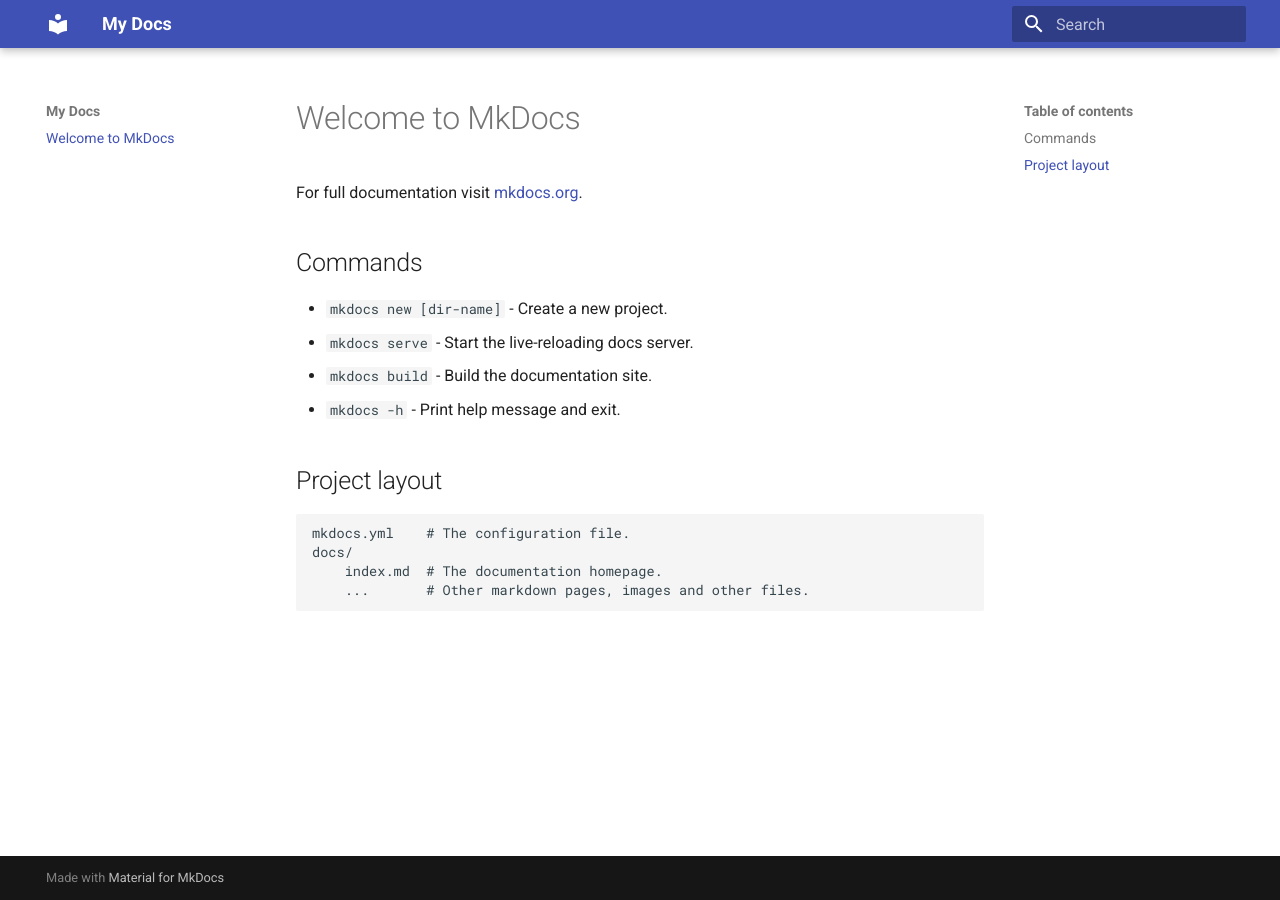
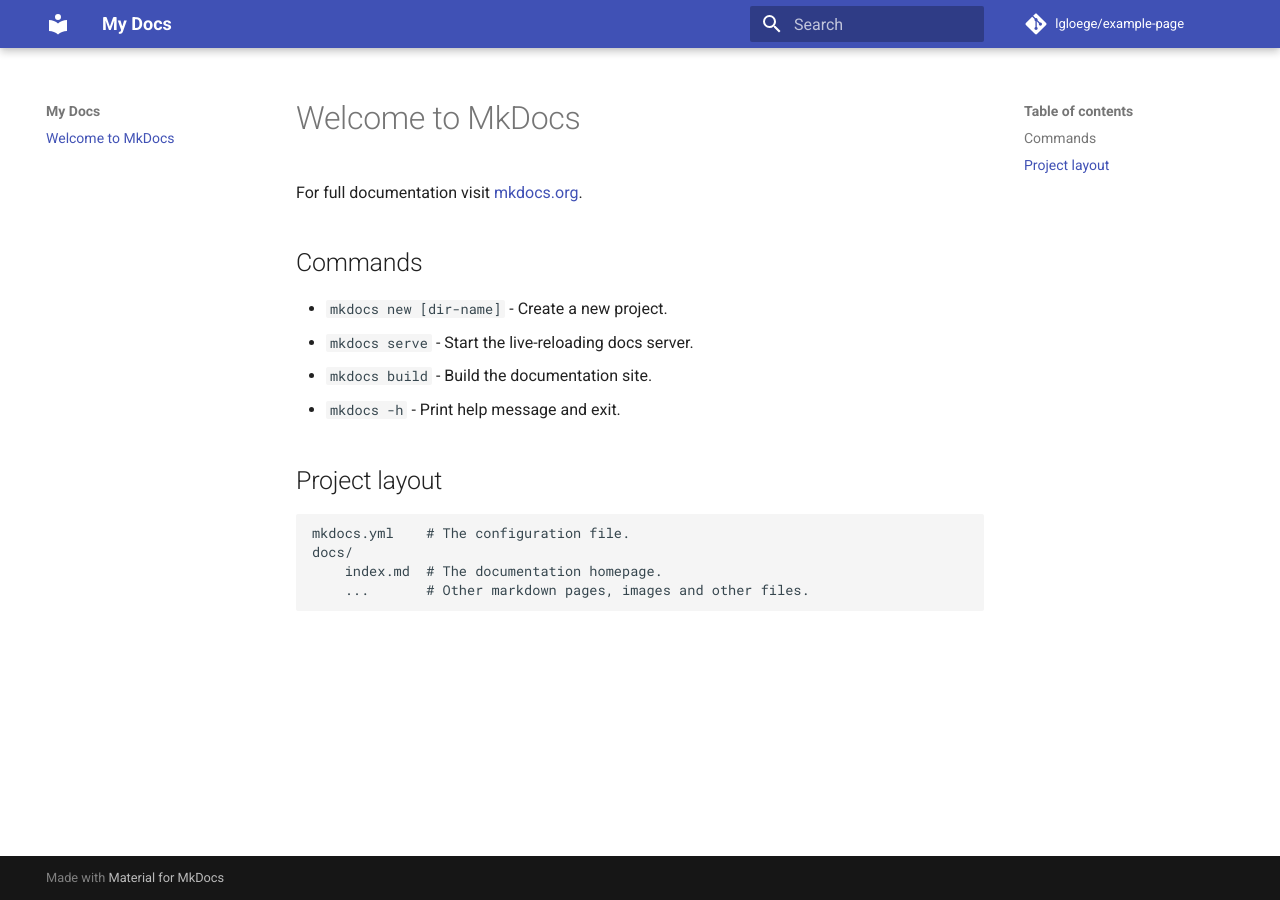
Before and after one commit to lgloege/example-page, an MkDocs documentation site: the page built from docs/index.md, in a window 1280 px wide. Built offline with MkDocs 1.6.1 and Material for MkDocs 9.7.7, drawn with Linux system fonts in a browser that asks for light colours; comment, search, counter and statistics services are not loaded.

```diff
--- a/mkdocs.yml
+++ b/mkdocs.yml
@@ -1,4 +1,7 @@
 site_name: My Docs
 site_url: https://lgloege.github.io/example-page
+repo_name: lgloege/example-page
+repo_url: https://github.com/lgloege/example-page
+
 theme:
   name: material
```
